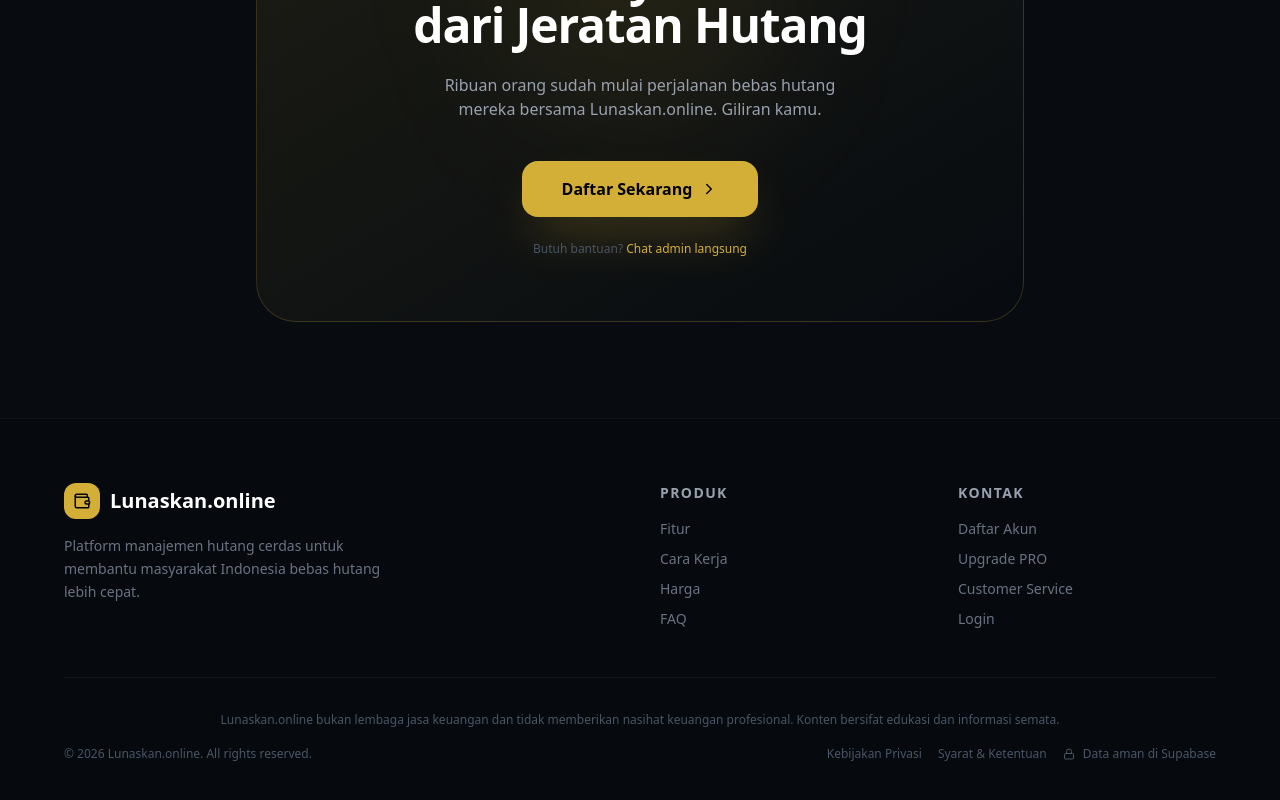
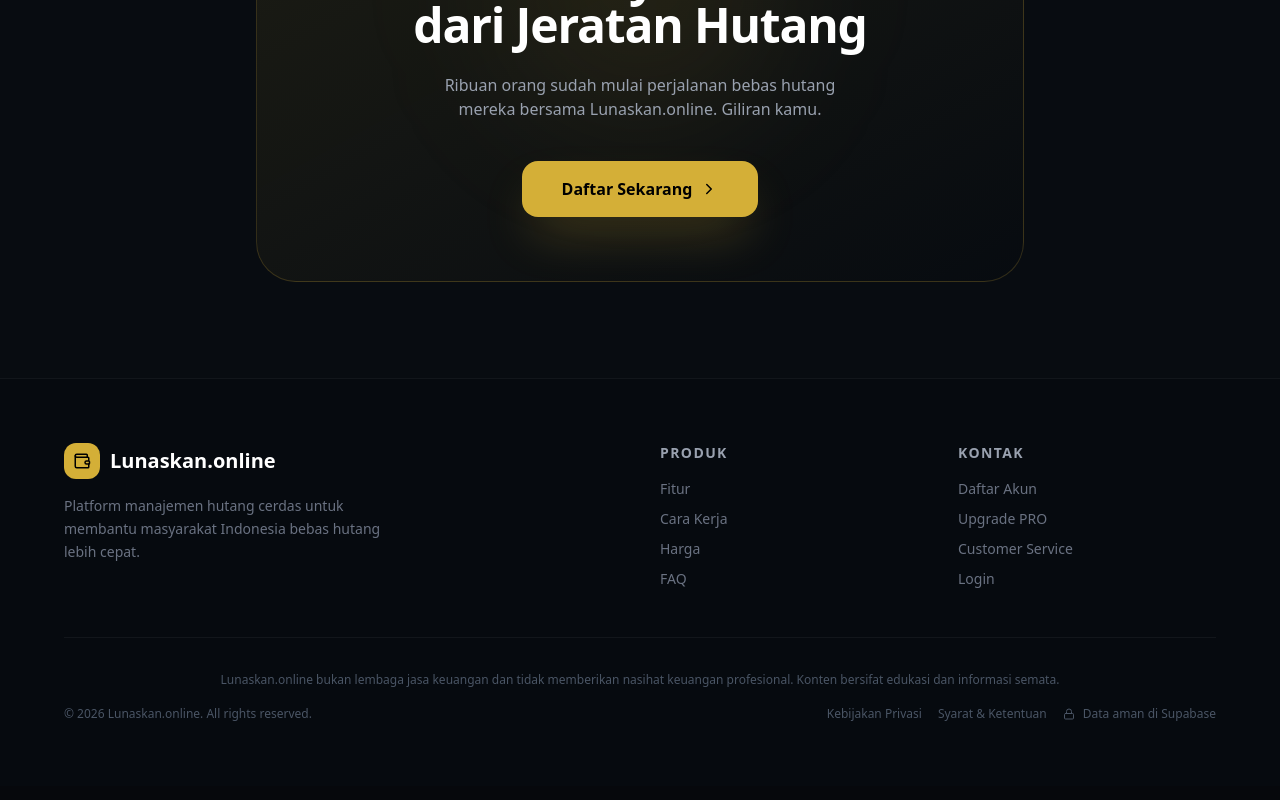
Before and after one commit to Willybrenkman/Lunasin, a Next.js app: page / in a window 1280 px wide. Shown: the part 6919-7719 px from the top of the page. Built offline with nearby package versions, Linux system fonts and the light colour scheme.

Commit message:
fix: hapus teks 'Butuh bantuan? Chat admin langsung'
Co-Authored-By: Claude Sonnet 4.6 <noreply@anthropic.com>

```diff
--- a/app/page.js
+++ b/app/page.js
@@ -429,7 +429,6 @@ function FinalCTA() {
                 </button>
               </a>
             </div>
-            <p className="mt-6 text-xs text-gray-600 font-medium">Butuh bantuan? <a href={WA_LINK} target="_blank" rel="noopener noreferrer" className="text-gold hover:underline">Chat admin langsung</a></p>
           </div>
         </div>
       </div>
```
